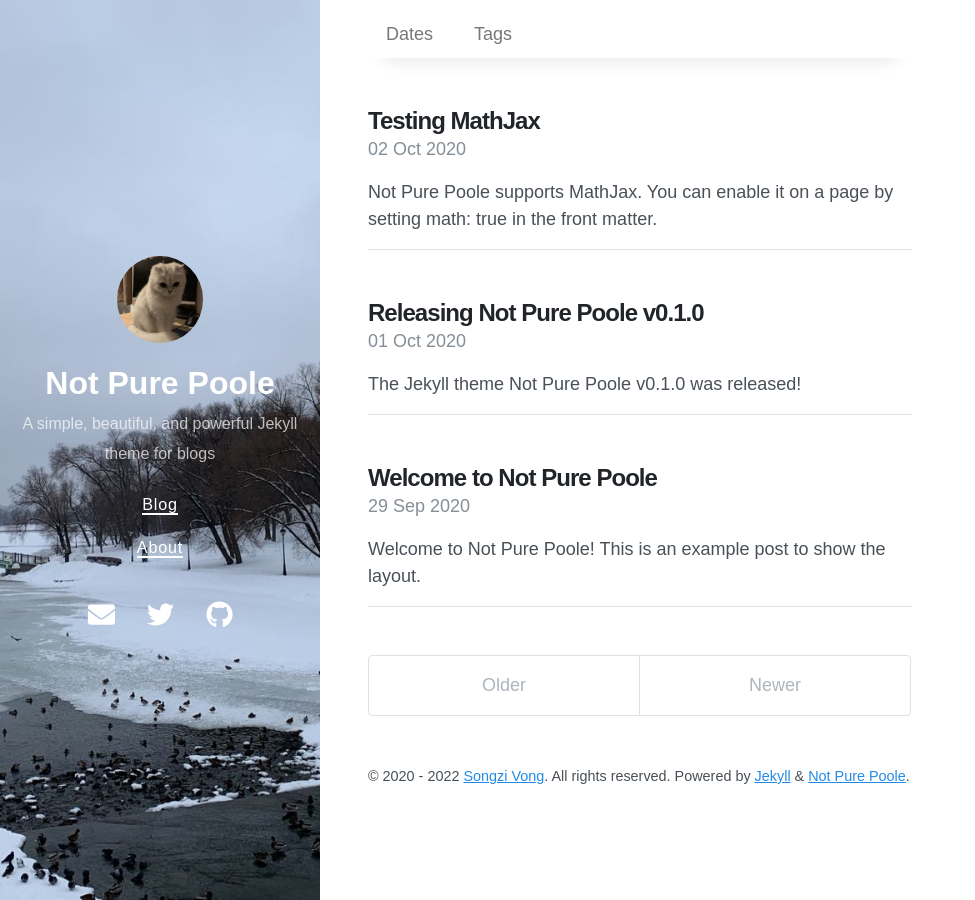
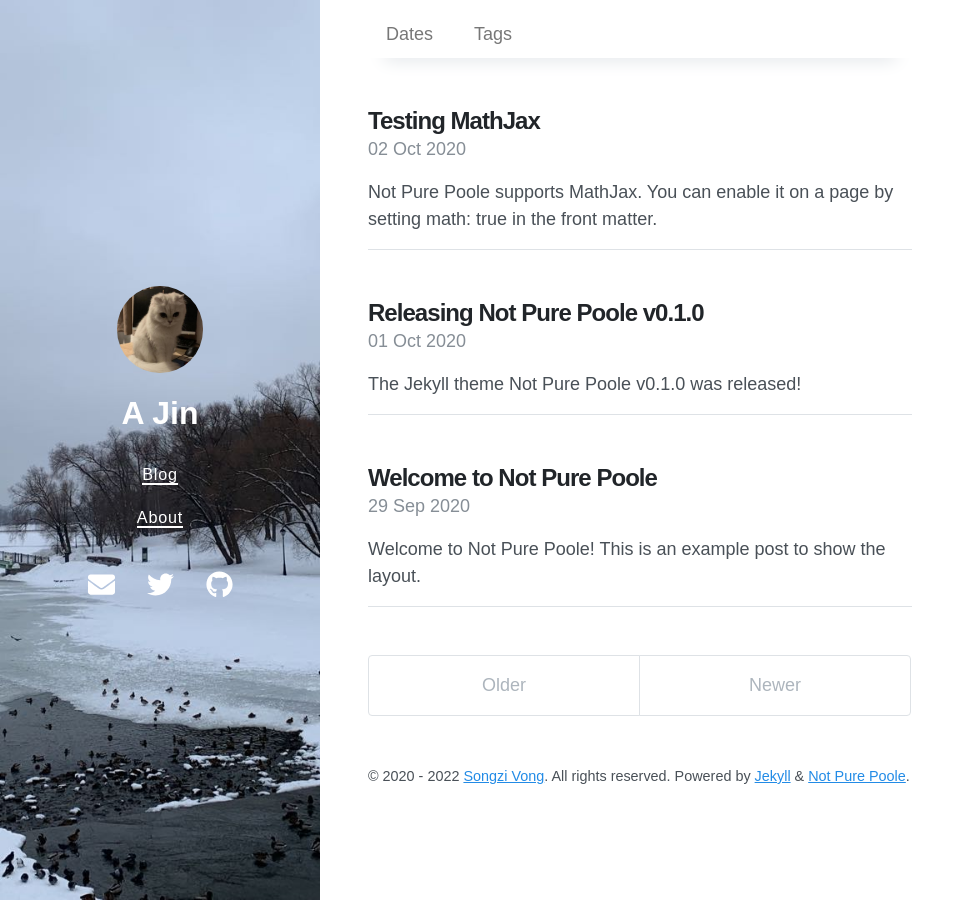
Before and after one commit to ajin0516/ajin0516.github.io, a Jekyll site: the page built from index.html, in a window 1280 px wide. Shown: the whole page, without its empty margins (0-975 px from the left). Built offline with Jekyll 4.4.1, drawn with Linux system fonts in a browser that asks for light colours; nearby versions of some CDN libraries; the list of posts is cut into pages by our own code.

Commit message:
Update _config.yml

```diff
--- a/_config.yml
+++ b/_config.yml
@@ -1,6 +1,6 @@
 # Setup
-title: Not Pure Poole
-description: A simple, beautiful, and powerful Jekyll theme for blogs
+title: A Jin
+description:
 url: https://ajin0516.github.io
 avatar: /avatar.jpeg
 paginate: 5
```
